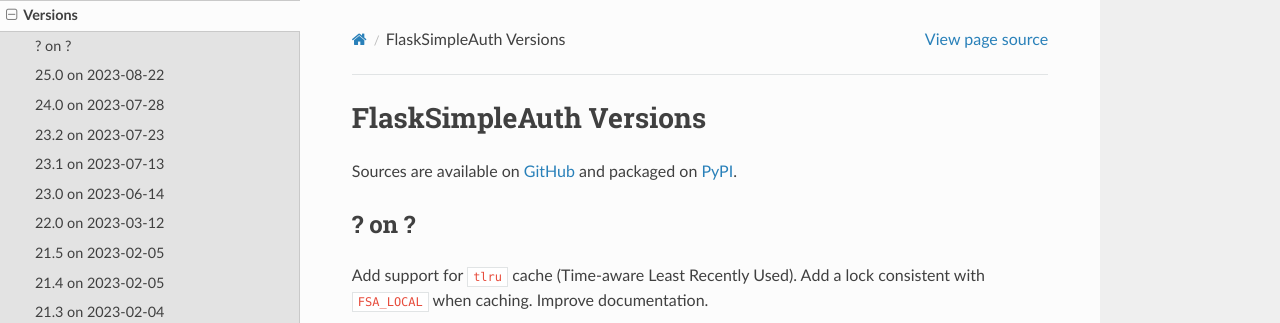
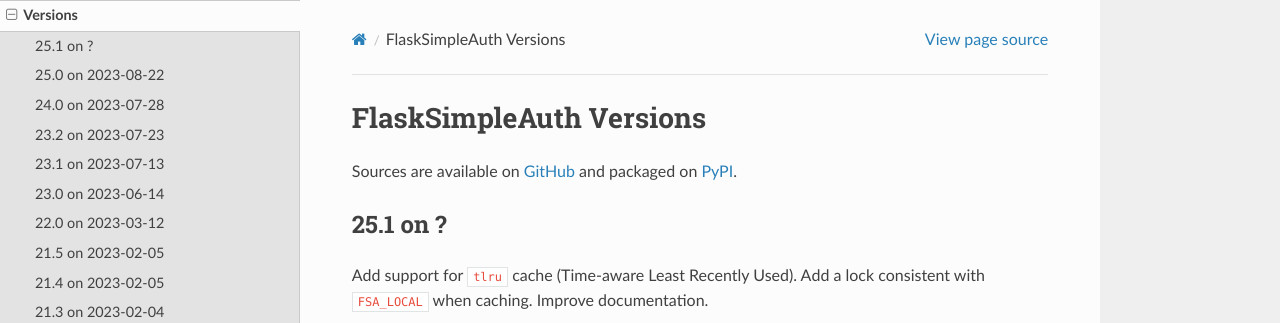
Before and after one commit to zx80/flask-simple-auth, a Sphinx documentation site: the page built from docs/VERSIONS.md, in a window 1280 px wide and 900 px high. Shown: the top 323 px of the window. Built offline with Sphinx 7.4.7 and the Read the Docs theme 2.0.0, drawn with Linux system fonts in a browser that asks for light colours; pages that are not in the unit, such as notebooks, are missing from menus.

Commit message:
next version will be 25.1

```diff
--- a/docs/VERSIONS.md
+++ b/docs/VERSIONS.md
@@ -3,7 +3,7 @@
 Sources are available on [GitHub](https://github.com/zx80/flask-simple-auth)
 and packaged on [PyPI](https://pypi.org/project/FlaskSimpleAuth/).
 
-## ? on ?
+## 25.1 on ?
 
 Add support for `tlru` cache (Time-aware Least Recently Used).
 Add a lock consistent with `FSA_LOCAL` when caching.
--- a/pyproject.toml
+++ b/pyproject.toml
@@ -4,7 +4,7 @@
 
 [project]
 name = "FlaskSimpleAuth"
-version = "25.0"
+version = "25.1"
 authors = [ { name = "Fabien Coelho", email = "flask.auth@coelho.net" } ]
 description = "Simple authentication, authorization and parameters for Flask, emphasizing configurability"
 readme = "README.md"
```
